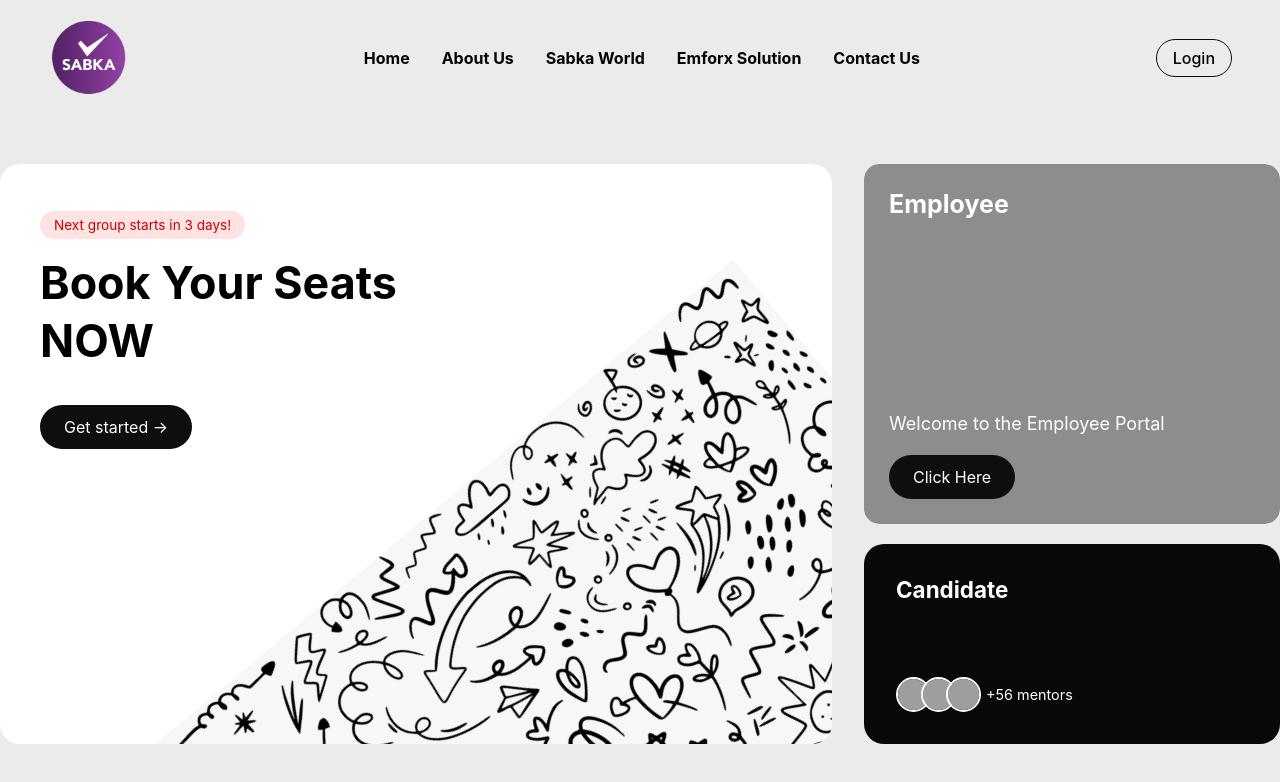
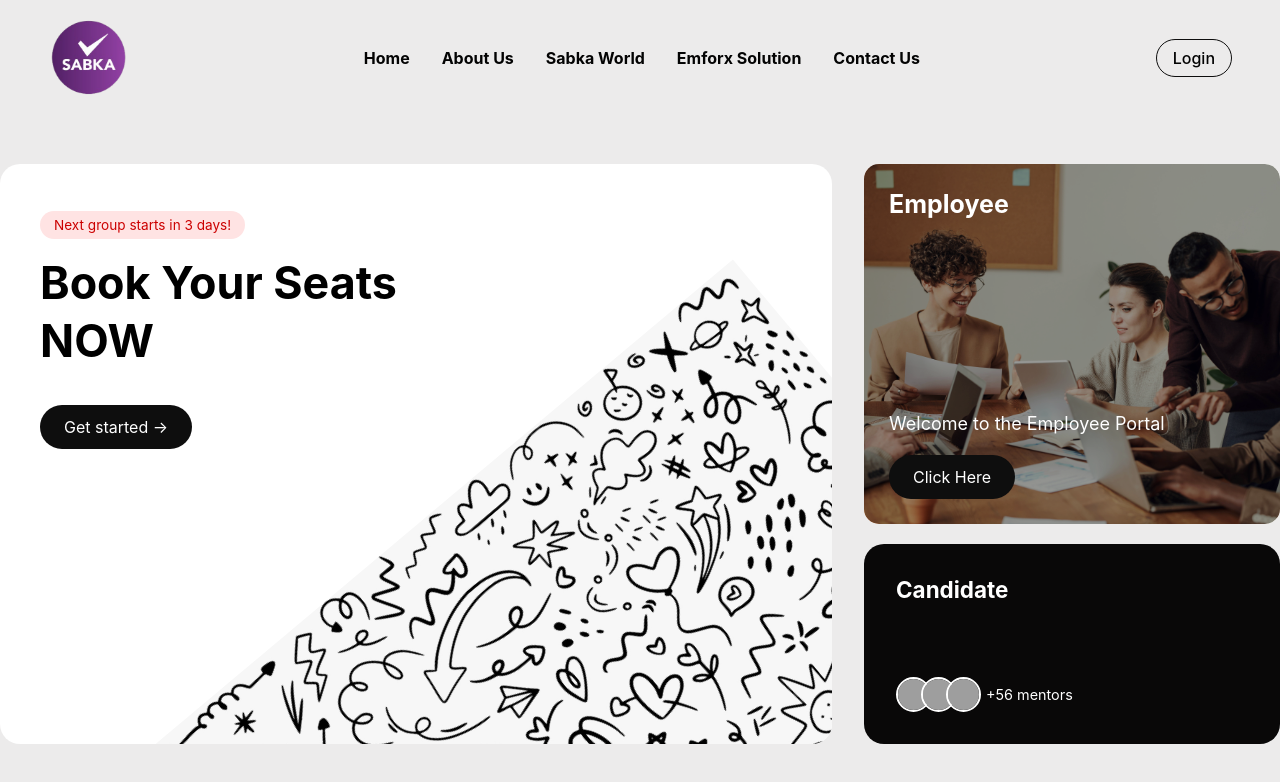
Before and after one commit to ardra1514/sabkapro-website, a plain HTML site: page index.html in a window 1280 px wide. Drawn offline with Linux system fonts and the light colour scheme; the site is published under a folder, as on GitHub Pages, so addresses that start at the root find nothing; grey boxes are pictures that could not be loaded.

Commit message:
2 change

```diff
--- a/css/index.css
+++ b/css/index.css
@@ -174,7 +174,7 @@ body {
 
 /* Background image box */
 .box.orange {
-  background: url("/images/pexels-fauxels-3184360.jpg") no-repeat center center;
+  background: url("../images/pexels-fauxels-3184360.jpg") no-repeat center center;
   background-size: cover;
   border-radius: 15px;
   padding: 25px;
```
